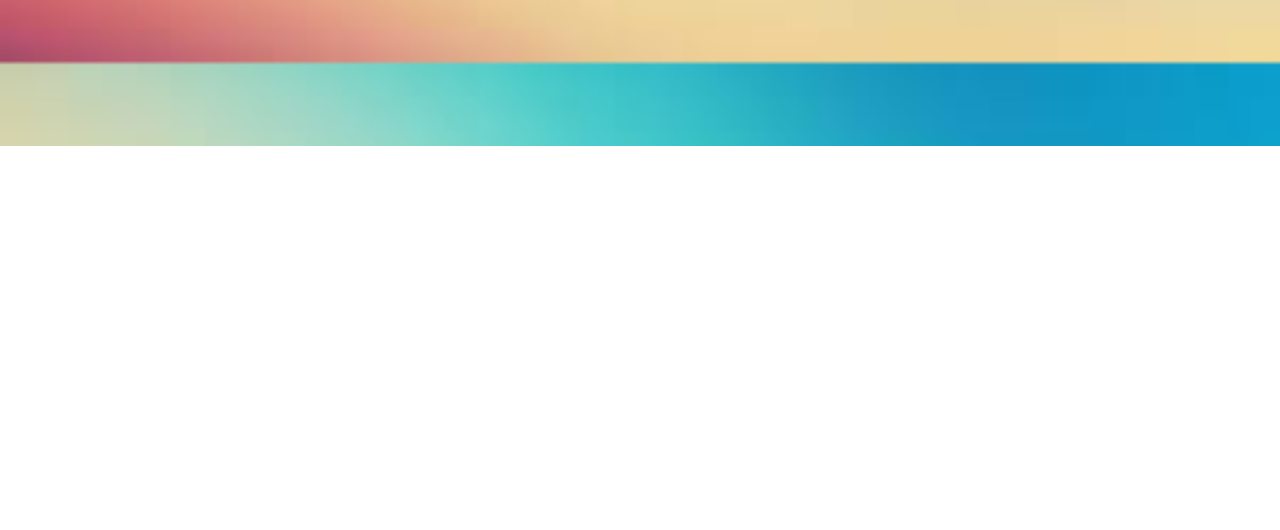
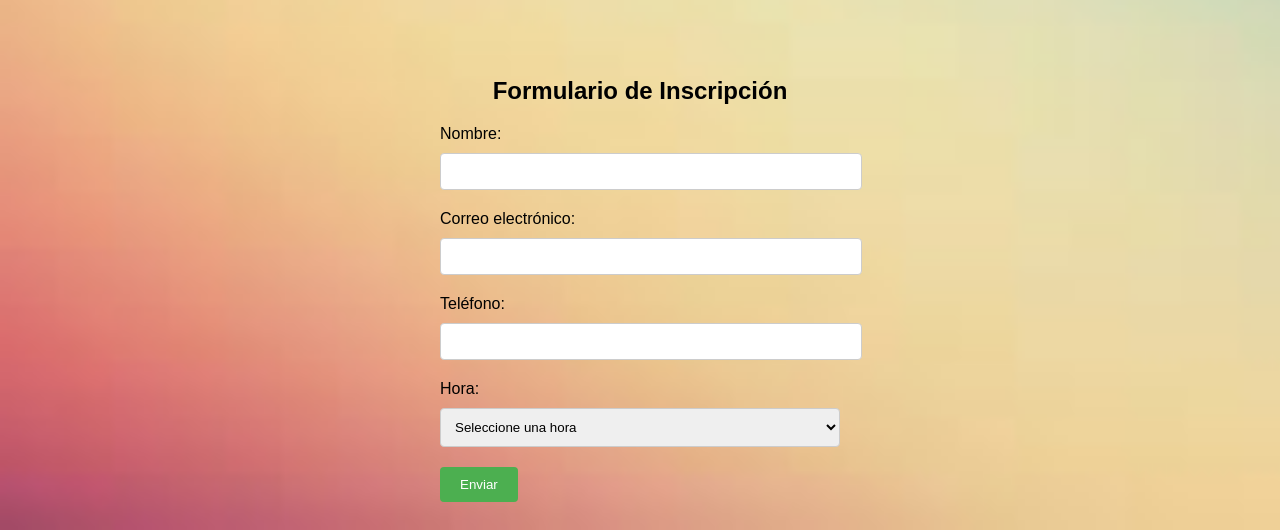
Before and after one commit to srtacardona/TALLER-PRACTICO-HTML-CSS, a plain HTML site: page index.html in a window 1280 px wide. Shown: the part 654-1184 px from the top of the page. Before the commit the page ends 800 px from the top, so only its background shows below. Drawn offline with Linux system fonts and the light colour scheme.

Commit message:
agrego formulario

```diff
--- a/index.html
+++ b/index.html
@@ -55,7 +55,34 @@
     </section>
 
 
+    <section>
+    <h2>Formulario de Inscripción</h2>
+    <form>
+        <label for="nombre">Nombre:</label>
+        <input type="text" id="nombre" name="nombre" required>
 
+        <label for="email">Correo electrónico:</label>
+        <input type="email" id="email" name="email" required>
+
+        <label for="telefono">Teléfono:</label>
+        <input type="text" id="telefono" name="telefono">
+
+        <label for="hora">Hora:</label>
+        <select id="hora" name="hora">
+            <option value="0">Seleccione una hora</option>
+            <option value="1">08:00 am</option>
+            <option value="2">09:00 am</option>
+            <option value="3">10:00 am</option>
+            <option value="4">11:00 am</option>
+            <option value="5">12:00 m</option>
+            <option value="6">01:00 pm</option>
+            <option value="7">02:00 pm</option>
+            <option value="8">03:00 pm</option>
+        </select>
+
+        <input type="submit" value="Enviar">
+    </form>
+    </section>
 
  </div>
 </body>
--- a/styles.css
+++ b/styles.css
@@ -67,3 +67,49 @@ li{
     justify-content: space-around;
     gap: 1rem;
 }
+
+section {
+    font-family: Arial, sans-serif;
+    margin: 0;
+    padding: 20px;
+    display: grid;
+}
+
+h2 {
+    margin-bottom: 20px;
+    display: grid;
+    text-align: center;
+}
+
+form {
+    width: 400px;
+    margin: 0 auto;
+}
+
+label {
+    display: block;
+    margin-bottom: 10px;
+}
+
+input[type="text"],
+input[type="email"],
+select {
+    width: 100%;
+    padding: 10px;
+    border-radius: 4px;
+    border: 1px solid #ccc;
+    margin-bottom: 20px;
+}
+
+input[type="submit"] {
+    background-color: #4CAF50;
+    color: white;
+    padding: 10px 20px;
+    border: none;
+    border-radius: 4px;
+    cursor: pointer;
+}
+
+input[type="submit"]:hover {
+    background-color: #45a049;
+}
```
